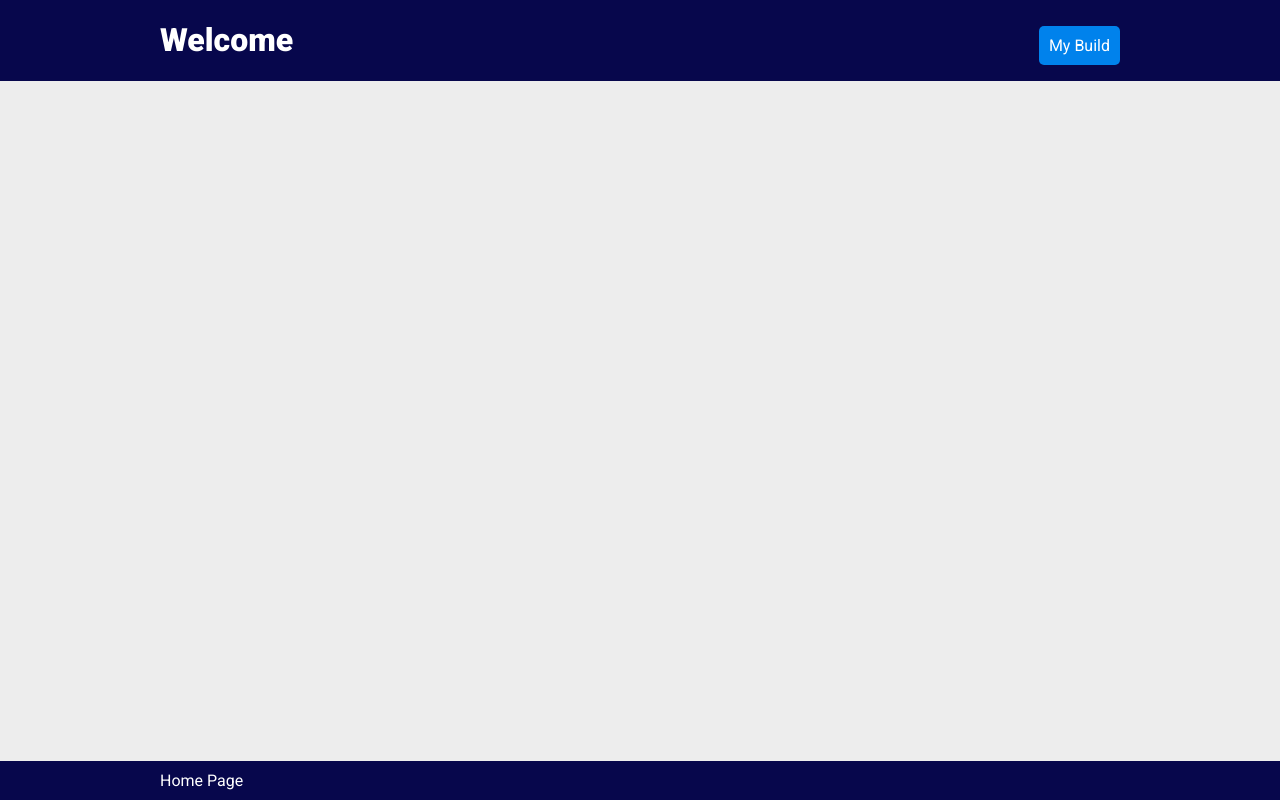
After one commit to danverde/home-page-313, a PHP site: page /wk5/index.php in a window 1280 px wide. The commit adds this page. Run offline with PHP 8.4, Linux system fonts and the light colour scheme.

Commit message:
main styles almost complete

```diff
--- a/web/index.php
+++ b/web/index.php
@@ -77,7 +77,7 @@
                 <p>Week 5</p>
                 <ul>
                     <li><a href="wk5/team.php">Week 5 Team Activity</a></li>
-                    <li><a href="wk5/prj.php">Read Only Project</a></li>
+                    <li><a href="wk5/index.php">Read Only Project</a></li>
                 </ul>
                 <p>Week 6</p>
                 <p>Week 7</p>
--- a/web/wk5/connect.php
+++ /dev/null
@@ -1 +0,0 @@
-$db = new PDO("pgsql:host=your_host_name;port=your_database_port;dbname=your_database_name", your_user_name, your_password);
--- /dev/null
+++ b/web/wk5/footer.php
@@ -0,0 +1,5 @@
+<footer>
+    <div class="body-width">
+        <a href="../index.php#assignments">Home Page</a>
+    </div>
+</footer>
--- /dev/null
+++ b/web/wk5/header.php
@@ -0,0 +1,8 @@
+<header>
+    <div class='body-width'>
+        <h1>Welcome</h1>
+        <nav>
+            <a class="button" href="">My Build</a>
+        </nav>
+    </div>
+</header>
--- /dev/null
+++ b/web/wk5/index.php
@@ -0,0 +1,22 @@
+<?php
+session_start();
+
+
+?>
+<!DOCTYPE html>
+<html>
+<head>
+    <meta charset="utf-8" />
+    <meta http-equiv="X-UA-Compatible" content="IE=edge">
+    <title>Home</title>
+    <meta name="viewport" content="width=device-width, initial-scale=1">
+    <link rel="stylesheet" type="text/css" media="screen" href="main.css" />
+</head>
+<body>
+    <?php require 'header.php' ?>
+    <main>
+
+    </main>
+    <?php require 'footer.php' ?>
+</body>
+</html>
--- /dev/null
+++ b/web/wk5/main.css
@@ -0,0 +1,146 @@
+@import url("https://fonts.googleapis.com/css?family=Roboto:400,900");
+html {
+    --primary-btn-color: #009f00;
+    --secondary-btn-color:#0082ec;
+    --main-bg-color: #ededed;
+    --act-bg-color: #07074c;
+    background-color: var(--main-bg-color);
+}
+
+body {
+    box-sizing: border-box;
+    min-height: 100vh;
+    margin:0;
+    font-family: 'roboto', sans-serif;
+    position: relative;
+}
+
+form {
+    width: 100%;
+}
+
+header {
+    width: 100vw;
+    background-color: var(--act-bg-color);
+    color: white;
+}
+
+footer {
+    color: white;
+    background-color: var(--act-bg-color);
+    box-sizing: border-box;
+    padding: 10px 0;
+    position: fixed;
+    width: 100%;
+    bottom: 0;
+}
+
+header a,
+footer a {
+    color: white;
+    text-decoration: none;
+}
+
+header a:hover,
+footer a:hover {
+    text-decoration: underline;
+}
+
+main,
+.body-width {
+    width: 75vw;
+    min-width: 800px;
+    margin: auto;
+}
+
+.body-width {
+    display: flex;
+    justify-content: space-between;
+    align-items: baseline;
+}
+
+
+
+
+/* start templates */
+.borderless {
+    border: none !important;
+}
+
+h2.section {
+    border-bottom: 1px solid var(--act-bg-color);
+    margin-bottom:0;
+}
+
+.inline {
+    display: inline-block;
+}
+
+.flex-wrapper {
+    display: flex;
+    flex-wrap: wrap;
+    align-items: baseline;
+}
+
+.flex-wrapper div {
+    width: 100%;
+    border: 1px solid gray;
+    /* display: inline-block; */
+}
+
+.flex-end {
+    justify-content: flex-end;
+}
+
+.row-reverse {
+    flex-direction: row-reverse;
+}
+
+.space-around {
+    justify-content: space-around;
+}
+
+.space-between {
+    justify-content: space-between;
+}
+
+button.button,
+input.button {
+    background-color: var(--secondary-btn-color);
+    color: white;
+    padding: 10px;
+    border-radius: 5px;
+    border: none;
+    font-size: 15px;
+}
+
+a.button {
+    color: white;
+    background-color: var(--secondary-btn-color);
+    border-radius: 5px;
+    padding: 10px;
+    text-decoration: none;
+    user-select: none;
+}
+
+.button:hover {
+    text-decoration: underline;
+    cursor: pointer;
+}
+
+.button.disabled {
+    background-color: gray;
+}
+
+.button.disabled:hover {
+    text-decoration: none;
+}
+
+.button.primary {
+    background-color: var(--primary-btn-color);
+}
+.button.warning {
+    background-color: #d23c3c;
+}
+
+/* page specific! */
```
Also changed, not shown: web/prj/controller.php (added), web/prj/index.php (added), web/wk5/controller.php (added).
